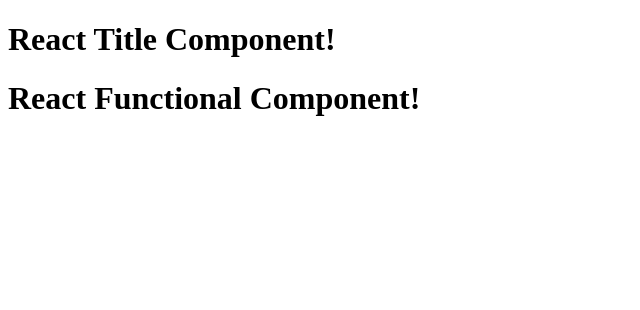
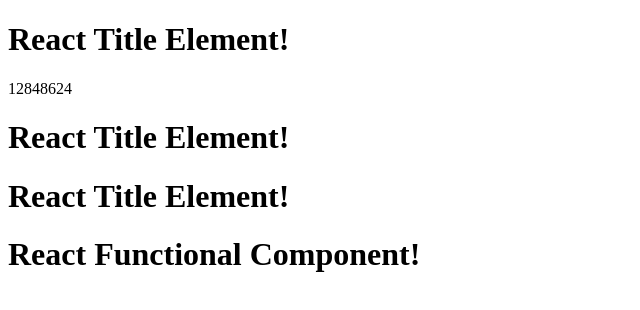
Before and after one commit to neyaznak/reactjs, a React (Vite) app: page / in a window 1280 px wide. Shown: the top 310 px of the page, without its empty margins (0-640 px from the left). Built offline with nearby package versions, Linux system fonts and the light colour scheme.

Commit message:
Different ways to render an element and any JS

```diff
--- a/App.js
+++ b/App.js
@@ -1,29 +1,24 @@
 import React from "react";
 import ReactDOM from "react-dom/client";
 
-//JSX - HTML-like or XML-like syntax
-//React Element
+const elem = <span>React Child Element</span>;
+
 const Title = () => (
   <h1 className="head" tabIndex="5">
-    React Title Component!
+    React Title Element!
   </h1>
 );
-
-// React Component
-// Class Based Component - OLD
-// Funtional Component - NEW
-
-// React Functional Component
+const number =12848624;
 const HeadingComponent = () => (
   <div id="container">
+    {Title()}
+    {number}
     <Title />
+    <Title></Title>
     <h1 className="heading">React Functional Component!</h1>
   </div>
 );
 
-//we can write like this also without return and {}
-//const HeadingComponentSingleLine = () => <h1>React Functional Component!</h1>;
-
 const root = ReactDOM.createRoot(document.getElementById("root"));
 
 root.render(<HeadingComponent />);
```
